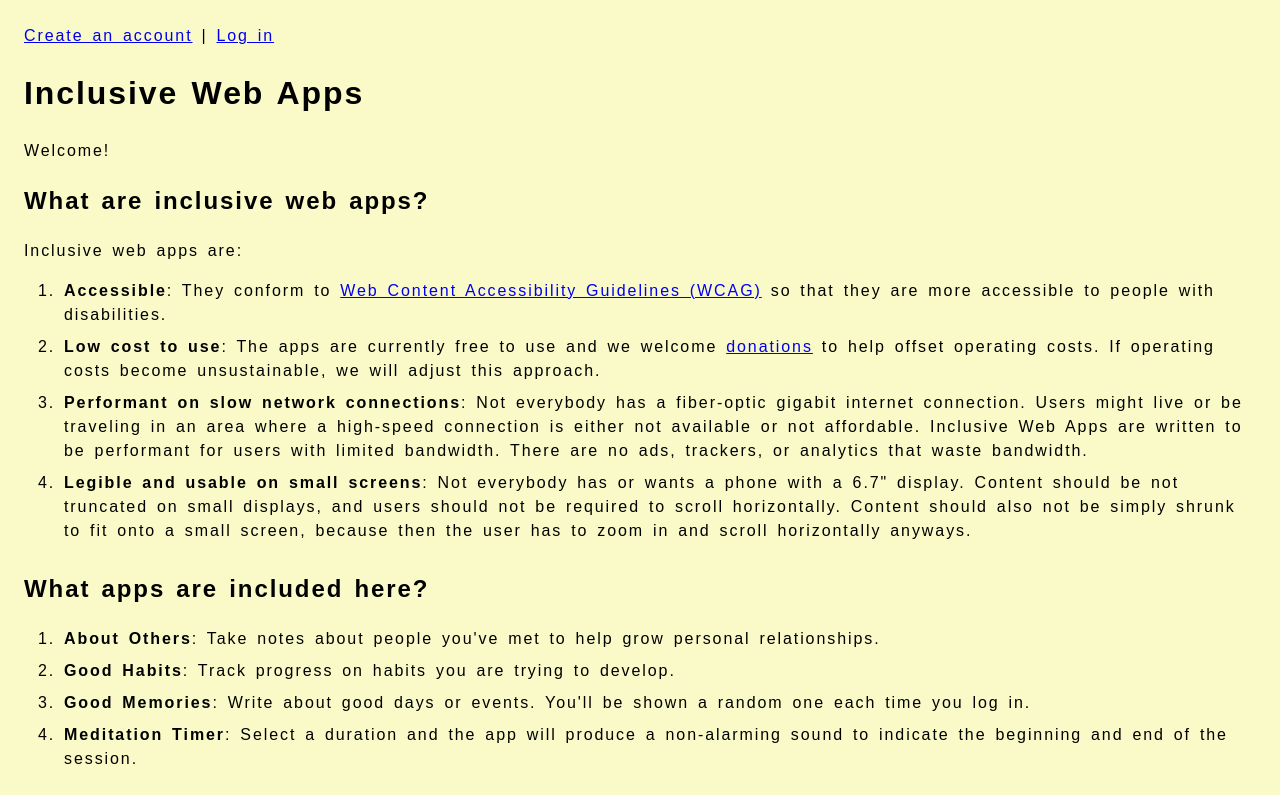
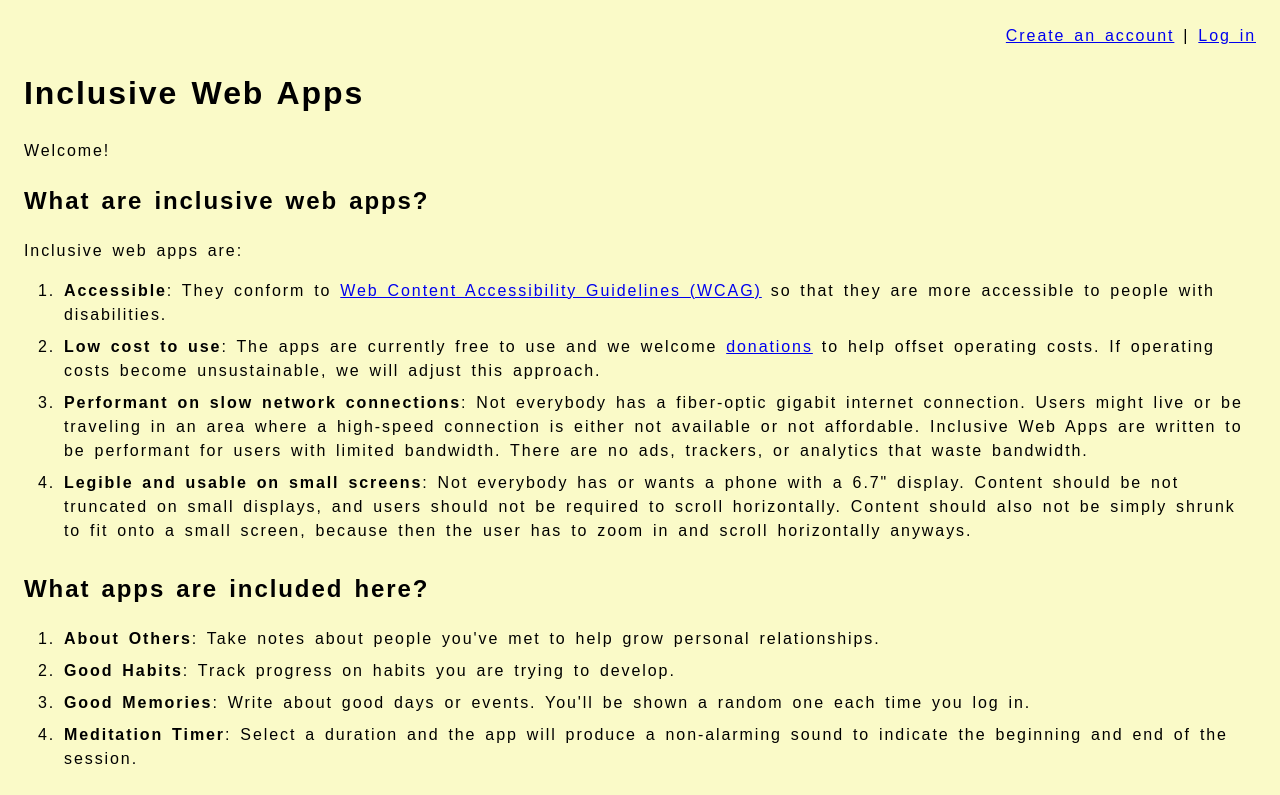
Before and after one commit to a-n-d-r-3-w/inclusive-web-apps, a website: page public/index.html in a window 1280 px wide. Shown: the top 795 px of the page. Drawn offline with Linux system fonts and the light colour scheme.

Commit message:
Use flex layout to right-justify header content

```diff
--- a/public/index.html
+++ b/public/index.html
@@ -21,7 +21,11 @@
     </style>
   </head>
   <body>
-    <header><a href="/create-account.html">Create an account</a> | <a href="/log-in.html">Log in</a></header>
+    <header style="display: flex; justify-content: flex-end;">
+      <div>
+        <a href="/create-account.html">Create an account</a> | <a href="/log-in.html">Log in</a>
+      </div>
+    </header>
     <h1>Inclusive Web Apps</h1>
     <p>Welcome!</p>
     <h2>What are inclusive web apps?</h2>
```
